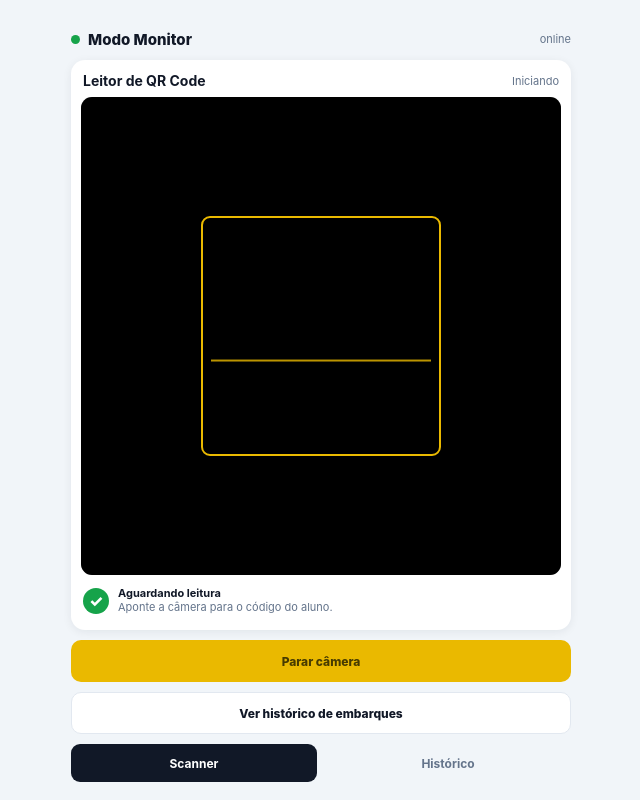
After one commit to pvmarcon/RotaSegura, a FastAPI app: template application/templates/scanner.html in a window 1280 px wide. The commit adds this page. Shown: the whole page, without its empty margins (319-959 px from the left). Run offline with FastAPI, Linux system fonts and the light colour scheme; the template is opened without the code that fills it, so the values that code supplies are empty; parts of the project's set-up code (start-up, migrations or seed data) failed here and were passed over; some libraries are stand-ins or nearby versions.

Commit message:
feat: add secure QR boarding scanner flow

```diff
--- a/application/config.py
+++ b/application/config.py
@@ -40,3 +40,8 @@ POSTGRES_USER = os.getenv("POSTGRES_USER", "postgres")
 POSTGRES_PASSWORD = os.getenv("POSTGRES_PASSWORD", "password")
 
 SESSION_COOKIE_NAME = "admin_session"
+
+# Assinatura dos tokens QR. Em produção, sempre defina QR_HMAC_SECRET no ambiente.
+QR_HMAC_SECRET = os.getenv("QR_HMAC_SECRET", SESSION_SECRET)
+QR_TOKEN_TTL_SECONDS = int(os.getenv("QR_TOKEN_TTL_SECONDS", "300"))
+SERVICE_CONNECT_TIMEOUT_SECONDS = float(os.getenv("SERVICE_CONNECT_TIMEOUT_SECONDS", "0.5"))
--- a/application/docker-compose.yml
+++ b/application/docker-compose.yml
@@ -8,6 +8,7 @@ services:
       - .:/app
     ports:
       - "8000:8000"
+      - "8001:8000"
     env_file:
       - .env
     environment:
--- a/application/main.py
+++ b/application/main.py
@@ -1,4 +1,5 @@
 import asyncio
+import hashlib
 import json
 import logging
 import time
@@ -30,17 +31,42 @@ from config import (
     SESSION_COOKIE_NAME,
     SESSION_COOKIE_SECURE,
     SESSION_MAX_AGE_SECONDS,
+    QR_HMAC_SECRET,
+    QR_TOKEN_TTL_SECONDS,
+    SERVICE_CONNECT_TIMEOUT_SECONDS,
     SIMULATION_HARD_CAP,
 )
+from qr_tokens import QRTokenError, gerar_token_qr, validar_token_qr
 from simulation import active_job_id, event_stream, simulation_jobs, start_simulation, stop_simulation
 
 logging.basicConfig(level=logging.INFO)
 logger = logging.getLogger("api_gateway")
 
-redis_client = redis.Redis(host=REDIS_HOST, port=6379, db=0, decode_responses=True)
+redis_client = redis.Redis(
+    host=REDIS_HOST,
+    port=6379,
+    db=0,
+    decode_responses=True,
+    socket_connect_timeout=SERVICE_CONNECT_TIMEOUT_SECONDS,
+    socket_timeout=SERVICE_CONNECT_TIMEOUT_SECONDS,
+)
 
 rabbitmq_connection: Optional[aio_pika.abc.AbstractRobustConnection] = None
 rabbitmq_channel: Optional[aio_pika.abc.AbstractChannel] = None
+
+
+def claim_qr_scan(raw_qr_code: str, expires_at: int) -> bool:
+    """Registra o primeiro uso do token; repetições do mesmo QR são recusadas."""
+    fingerprint = hashlib.sha256(raw_qr_code.strip().encode("utf-8")).hexdigest()
+    ttl = max(1, expires_at - int(time.time()))
+    try:
+        return bool(redis_client.set(f"qr_scan:{fingerprint}", "1", nx=True, ex=ttl))
+    except redis.RedisError as exc:
+        logger.error("Não foi possível verificar idempotência do QR: %s", exc)
+        raise HTTPException(
+            status_code=status.HTTP_503_SERVICE_UNAVAILABLE,
+            detail="Serviço de controle de scans temporariamente indisponível.",
+        ) from exc
 
 
 async def ensure_rabbitmq_channel() -> Optional[aio_pika.abc.AbstractChannel]:
@@ -63,7 +89,7 @@ async def ensure_rabbitmq_channel() -> Optional[aio_pika.abc.AbstractChannel]:
 
 @asynccontextmanager
 async def lifespan(app: FastAPI):
-    await ensure_rabbitmq_channel()
+    # RabbitMQ é conectado sob demanda ao registrar um embarque.
     yield
     if rabbitmq_connection is not None:
         await rabbitmq_connection.close()
@@ -85,6 +111,75 @@ class ScanPayload(BaseModel):
     bus_id: str
     monitor_id: str
     timestamp: float = Field(default_factory=time.time)
+
+
+class QRValidationPayload(BaseModel):
+    qr_code: str = Field(min_length=1)
+
+
+class QRGenerationPayload(BaseModel):
+    aluno_id: str = Field(min_length=1, max_length=100)
+    validade_segundos: int = Field(default=300, ge=60, le=86400)
+
+
+@app.get("/scanner", response_class=HTMLResponse)
+async def qr_scanner(request: Request):
+    return templates.TemplateResponse(
+        request,
+        "scanner.html",
+        {"qr_token_ttl_seconds": QR_TOKEN_TTL_SECONDS},
+    )
+
+
+@app.post("/api/v1/validar-qr")
+async def validar_qr(payload: QRValidationPayload):
+    try:
+        aluno = validar_token_qr(payload.qr_code, QR_HMAC_SECRET)
+    except QRTokenError as exc:
+        return {
+            "status": "erro",
+            "dados_aluno": None,
+            "mensagem": str(exc),
+        }
+
+    if not claim_qr_scan(payload.qr_code, aluno["exp"]):
+        return {
+            "status": "duplicado",
+            "dados_aluno": {"aluno_id": aluno["aluno_id"]},
+            "mensagem": "Este QR Code já foi utilizado.",
+        }
+
+    await publish_to_rabbitmq({
+        "student_id": aluno["aluno_id"],
+        "bus_id": "QR-SCANNER",
+        "monitor_id": "WEB-SCANNER",
+        "timestamp": time.time(),
+        "event_type": "STUDENT_BOARDED",
+    })
+
+    return {
+        "status": "sucesso",
+        "dados_aluno": {"aluno_id": aluno["aluno_id"]},
+        "exp": aluno["exp"],
+        "mensagem": "Embarque liberado. QR Code válido.",
+    }
+
+
+@app.post("/admin/gerar-qr")
+async def gerar_qr_admin(request: Request, payload: QRGenerationPayload):
+    if not get_session_user(request):
+        raise HTTPException(status_code=status.HTTP_401_UNAUTHORIZED, detail="Sessão inválida.")
+
+    token = gerar_token_qr(
+        payload.aluno_id,
+        QR_HMAC_SECRET,
+        payload.validade_segundos,
+    )
+    return {
+        "aluno_id": payload.aluno_id.strip(),
+        "validade_segundos": payload.validade_segundos,
+        "token": token,
+    }
 
 
 async def publish_to_rabbitmq(event_data: dict):
@@ -199,23 +294,28 @@ async def admin_logout():
 def get_system_status() -> dict:
     event_count = 0
     postgres_ok = False
-    try:
-        conn = psycopg2.connect(
-            dbname=POSTGRES_DB,
-            user=POSTGRES_USER,
-            password=POSTGRES_PASSWORD,
-            host=POSTGRES_HOST,
-            port=POSTGRES_PORT,
-            connect_timeout=2,
-        )
-        cursor = conn.cursor()
-        cursor.execute("SELECT COUNT(*) FROM student_events;")
-        event_count = cursor.fetchone()[0]
-        cursor.close()
-        conn.close()
-        postgres_ok = True
-    except Exception as e:
-        logger.warning("Postgres indisponível: %s", e)
+    for attempt in range(2):
+        conn = None
+        try:
+            conn = psycopg2.connect(
+                dbname=POSTGRES_DB,
+                user=POSTGRES_USER,
+                password=POSTGRES_PASSWORD,
+                host=POSTGRES_HOST,
+                port=POSTGRES_PORT,
+                connect_timeout=max(1, int(SERVICE_CONNECT_TIMEOUT_SECONDS)),
+            )
+            with conn.cursor() as cursor:
+                cursor.execute("SELECT COUNT(*) FROM student_events;")
+                event_count = cursor.fetchone()[0]
+            postgres_ok = True
+            break
+        except Exception as e:
+            if attempt == 1:
+                logger.warning("Postgres indisponível: %s", e)
+        finally:
+            if conn is not None:
+                conn.close()
 
     active_buses = 0
     redis_ok = False
@@ -228,7 +328,9 @@ def get_system_status() -> dict:
     return {
         "event_count": event_count,
         "active_buses": active_buses,
-        "healthy": postgres_ok and redis_ok,
+        "api_available": True,
+        "postgres_ok": postgres_ok,
+        "redis_ok": redis_ok,
     }
 
 
@@ -246,7 +348,9 @@ async def admin_panel(request: Request):
             "grafana_url": GRAFANA_URL,
             "event_count": status_data["event_count"],
             "active_buses": status_data["active_buses"],
-            "system_healthy": status_data["healthy"],
+            "system_healthy": status_data["api_available"],
+            "postgres_ok": status_data["postgres_ok"],
+            "redis_ok": status_data["redis_ok"],
         },
     )
 
--- /dev/null
+++ b/application/templates/scanner.html
@@ -0,0 +1,151 @@
+<!doctype html>
+<html lang="pt-BR">
+<head>
+  <meta charset="utf-8">
+  <meta name="viewport" content="width=device-width, initial-scale=1, viewport-fit=cover">
+  <title>RotaSegura | Monitor</title>
+  <script src="https://unpkg.com/html5-qrcode@2.3.8/html5-qrcode.min.js"></script>
+  <style>
+    :root { color-scheme: light; --ink: #111827; --muted: #64748b; --line: #e2e8f0; --paper: #f1f5f9; --card: #fff; --green: #16a34a; --yellow: #eab900; --red: #dc2626; }
+    * { box-sizing: border-box; }
+    html, body { height: 100%; margin: 0; }
+    body { overflow: hidden; background: var(--paper); color: var(--ink); font-family: -apple-system, BlinkMacSystemFont, "Segoe UI", sans-serif; }
+    button { border: 0; font: inherit; cursor: pointer; }
+    .app { height: 100dvh; max-width: 520px; margin: 0 auto; display: flex; flex-direction: column; padding: max(10px, env(safe-area-inset-top)) 10px max(10px, env(safe-area-inset-bottom)); }
+    .topbar { height: 42px; display: flex; align-items: center; justify-content: space-between; flex: 0 0 auto; }
+    .brand { display: flex; align-items: center; gap: 8px; font-size: 15px; font-weight: 800; }
+    .brand-mark { width: 9px; height: 9px; border-radius: 50%; background: var(--green); }
+    .topbar small { color: var(--muted); font-size: 11px; }
+    .view { display: none; min-height: 0; flex: 1; flex-direction: column; gap: 10px; }
+    .view.active { display: flex; }
+    .camera-card, .history-card { min-height: 0; flex: 1; display: flex; flex-direction: column; border-radius: 14px; background: var(--card); padding: 10px; box-shadow: 0 2px 10px rgba(15, 23, 42, .07); }
+    .camera-heading { display: flex; align-items: center; justify-content: space-between; padding: 2px 2px 8px; }
+    .camera-heading strong, .history-title strong { font-size: 14px; }
+    .camera-heading span, .history-title span { color: var(--muted); font-size: 11px; }
+    .camera-box { position: relative; min-height: 0; flex: 1; overflow: hidden; border-radius: 11px; background: #000; }
+    #reader, #reader__scan_region { width: 100%; height: 100%; min-height: 0 !important; border: 0 !important; }
+    #reader video { width: 100% !important; height: 100% !important; object-fit: cover; }
+    #reader > div:first-child, #reader__dashboard { display: none !important; }
+    .frame { position: absolute; inset: 50% auto auto 50%; width: min(64vw, 240px); aspect-ratio: 1; transform: translate(-50%, -50%); border: 2px solid var(--yellow); border-radius: 9px; pointer-events: none; box-shadow: 0 0 0 999px rgba(0, 0, 0, .35); }
+    .frame:after { content: ""; position: absolute; left: 8px; right: 8px; top: 50%; height: 2px; background: var(--yellow); opacity: .8; animation: scan 2s ease-in-out infinite; }
+    @keyframes scan { 0%, 100% { transform: translateY(-70px); } 50% { transform: translateY(70px); } }
+    .last-scan { min-height: 45px; display: flex; align-items: center; gap: 9px; padding: 7px 2px 0; }
+    .last-icon, .history-check { width: 26px; height: 26px; display: grid; place-items: center; flex: 0 0 auto; border-radius: 50%; color: #fff; background: var(--green); font-weight: 800; }
+    .last-icon.error, .history-item.invalid .history-check { background: var(--red); }
+    .last-copy, .history-copy { min-width: 0; font-size: 11px; line-height: 1.25; }
+    .last-copy strong, .last-copy span, .history-copy strong, .history-copy span { display: block; overflow: hidden; text-overflow: ellipsis; white-space: nowrap; }
+    .last-copy span, .history-copy span { color: var(--muted); }
+    .action { width: 100%; height: 42px; border-radius: 10px; background: var(--yellow); color: #473b00; font-size: 12px; font-weight: 800; flex: 0 0 auto; }
+    .action.secondary { background: #fff; border: 1px solid var(--line); color: var(--ink); }
+    .history-title { display: flex; justify-content: space-between; align-items: center; padding-bottom: 8px; border-bottom: 1px solid var(--line); }
+    .history-list { min-height: 0; flex: 1; overflow-y: auto; overscroll-behavior: contain; }
+    .history-item { display: flex; align-items: center; gap: 9px; padding: 8px 0; border-bottom: 1px solid var(--line); }
+    .history-copy span { font-size: 10px; margin-top: 2px; }
+    .empty { color: var(--muted); font-size: 12px; text-align: center; padding: 24px 8px; }
+    .nav { display: grid; grid-template-columns: 1fr 1fr; gap: 8px; padding-top: 10px; flex: 0 0 auto; }
+    .nav button { height: 38px; border-radius: 9px; background: transparent; color: var(--muted); font-size: 12px; font-weight: 700; }
+    .nav button.active { background: var(--ink); color: #fff; }
+    @media (min-width: 700px) { .app { padding-top: 18px; padding-bottom: 18px; } .camera-box { max-height: 600px; } }
+  </style>
+</head>
+<body>
+  <main class="app">
+    <header class="topbar"><div class="brand"><i class="brand-mark"></i>Modo Monitor</div><small id="connection-state">online</small></header>
+    <section id="scanner-view" class="view active">
+      <div class="camera-card">
+        <div class="camera-heading"><strong>Leitor de QR Code</strong><span id="camera-state">Iniciando</span></div>
+        <div class="camera-box"><div id="reader"></div><div class="frame"></div></div>
+        <div class="last-scan"><div id="last-icon" class="last-icon">✓</div><div class="last-copy"><strong id="last-title">Aguardando leitura</strong><span id="last-message">Aponte a câmera para o código do aluno.</span></div></div>
+      </div>
+      <button id="camera-toggle" class="action" type="button">Parar câmera</button>
+      <button id="history-open" class="action secondary" type="button">Ver histórico de embarques</button>
+    </section>
+    <section id="history-view" class="view">
+      <div class="history-card">
+        <div class="history-title"><strong>Embarques registrados</strong><span id="history-count">0 leituras</span></div>
+        <div id="history-list" class="history-list"><p class="empty">Nenhuma leitura registrada ainda.</p></div>
+      </div>
+      <button id="scanner-open" class="action" type="button">Voltar para o leitor</button>
+    </section>
+    <nav class="nav" aria-label="Navegação do monitor"><button id="nav-scanner" class="active" type="button">Scanner</button><button id="nav-history" type="button">Histórico</button></nav>
+  </main>
+  <script>
+    (() => {
+      const reader = new Html5Qrcode("reader");
+      const cameraState = document.getElementById("camera-state");
+      const toggle = document.getElementById("camera-toggle");
+      const lastIcon = document.getElementById("last-icon");
+      const lastTitle = document.getElementById("last-title");
+      const lastMessage = document.getElementById("last-message");
+      const historyList = document.getElementById("history-list");
+      const historyCount = document.getElementById("history-count");
+      let lastCode = "";
+      let lastScanAt = 0;
+      let running = false;
+      let history = JSON.parse(localStorage.getItem("rotasegura-scans") || "[]");
+
+      function setView(name) {
+        document.getElementById("scanner-view").classList.toggle("active", name === "scanner");
+        document.getElementById("history-view").classList.toggle("active", name === "history");
+        document.getElementById("nav-scanner").classList.toggle("active", name === "scanner");
+        document.getElementById("nav-history").classList.toggle("active", name === "history");
+      }
+      function renderHistory() {
+        historyCount.textContent = `${history.length} leitura${history.length === 1 ? "" : "s"}`;
+        historyList.replaceChildren();
+        if (!history.length) { historyList.innerHTML = '<p class="empty">Nenhuma leitura registrada ainda.</p>'; return; }
+        history.forEach((item) => {
+          const row = document.createElement("div");
+          row.className = `history-item${item.ok ? "" : " invalid"}`;
+          row.innerHTML = `<div class="history-check">${item.ok ? "✓" : "!"}</div><div class="history-copy"><strong>${item.ok ? "Embarque liberado" : "Acesso negado"} · ${item.student}</strong><span>${item.time} · ${item.message}</span></div>`;
+          historyList.appendChild(row);
+        });
+      }
+      function showResult(data, code) {
+        if (data.status === "duplicado") {
+          lastTitle.textContent = "QR Code já registrado";
+          lastMessage.textContent = data.mensagem;
+          lastCode = code;
+          return;
+        }
+        const ok = data.status === "sucesso";
+        const student = data.dados_aluno?.aluno_id || "Aluno não identificado";
+        const time = new Date().toLocaleTimeString("pt-BR", { hour: "2-digit", minute: "2-digit" });
+        const message = data.mensagem || "Resposta recebida da API.";
+        lastIcon.textContent = ok ? "✓" : "!";
+        lastIcon.className = `last-icon${ok ? "" : " error"}`;
+        lastTitle.textContent = ok ? `${student} confirmado` : "Acesso negado";
+        lastMessage.textContent = `${message} · ${time}`;
+        history.unshift({ ok, student, time, message });
+        history = history.slice(0, 50);
+        localStorage.setItem("rotasegura-scans", JSON.stringify(history));
+        renderHistory();
+        lastCode = code;
+      }
+      async function onScanSuccess(decodedText) {
+        const now = Date.now();
+        if (now - lastScanAt < 3000 || (decodedText === lastCode && now - lastScanAt < 3000)) return;
+        lastScanAt = now;
+        try {
+          const response = await fetch("/api/v1/validar-qr", { method: "POST", headers: { "Content-Type": "application/json" }, body: JSON.stringify({ qr_code: decodedText }) });
+          const data = await response.json();
+          showResult(data, decodedText);
+        } catch (error) { showResult({ status: "erro", mensagem: "API indisponível" }, decodedText); }
+      }
+      async function stopCamera() { if (!running) return; await reader.stop(); running = false; toggle.textContent = "Iniciar câmera"; cameraState.textContent = "Parada"; }
+      async function startCamera() {
+        if (!window.isSecureContext || !navigator.mediaDevices) { cameraState.textContent = "HTTPS necessário"; toggle.disabled = true; return; }
+        try { await reader.start({ facingMode: "environment" }, { fps: 10, qrbox: { width: 220, height: 220 } }, onScanSuccess, () => {}); running = true; toggle.textContent = "Parar câmera"; cameraState.textContent = "Ativa"; }
+        catch (error) { cameraState.textContent = "Sem acesso"; lastMessage.textContent = "Permita a câmera ou abra usando HTTPS."; }
+      }
+      document.getElementById("history-open").onclick = () => setView("history");
+      document.getElementById("scanner-open").onclick = () => setView("scanner");
+      document.getElementById("nav-scanner").onclick = () => setView("scanner");
+      document.getElementById("nav-history").onclick = () => setView("history");
+      toggle.onclick = () => running ? stopCamera() : startCamera();
+      renderHistory();
+      startCamera();
+    })();
+  </script>
+</body>
+</html>
```
Also changed, not shown: application/qr_tokens.py (added, +65 -0 lines), application/static/css/admin.css (+79 -0 lines), application/static/js/admin.js (+54 -0 lines), application/templates/admin.html (+36 -2 lines).
